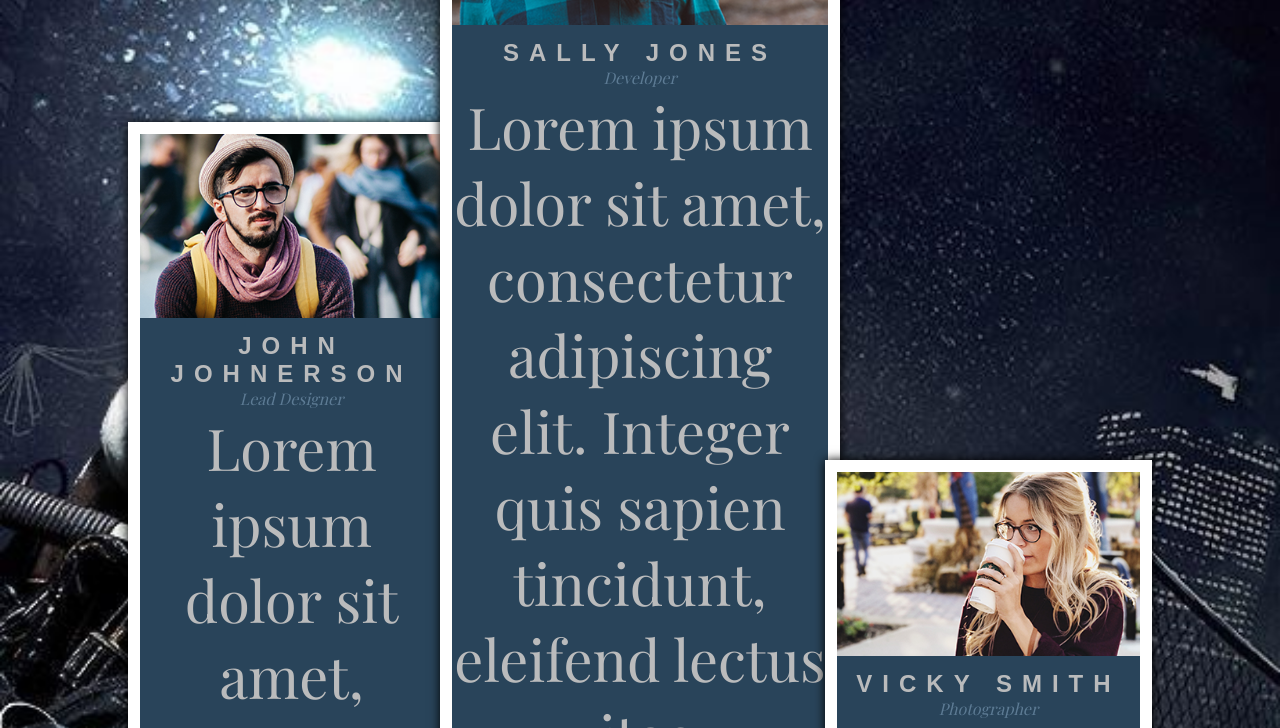
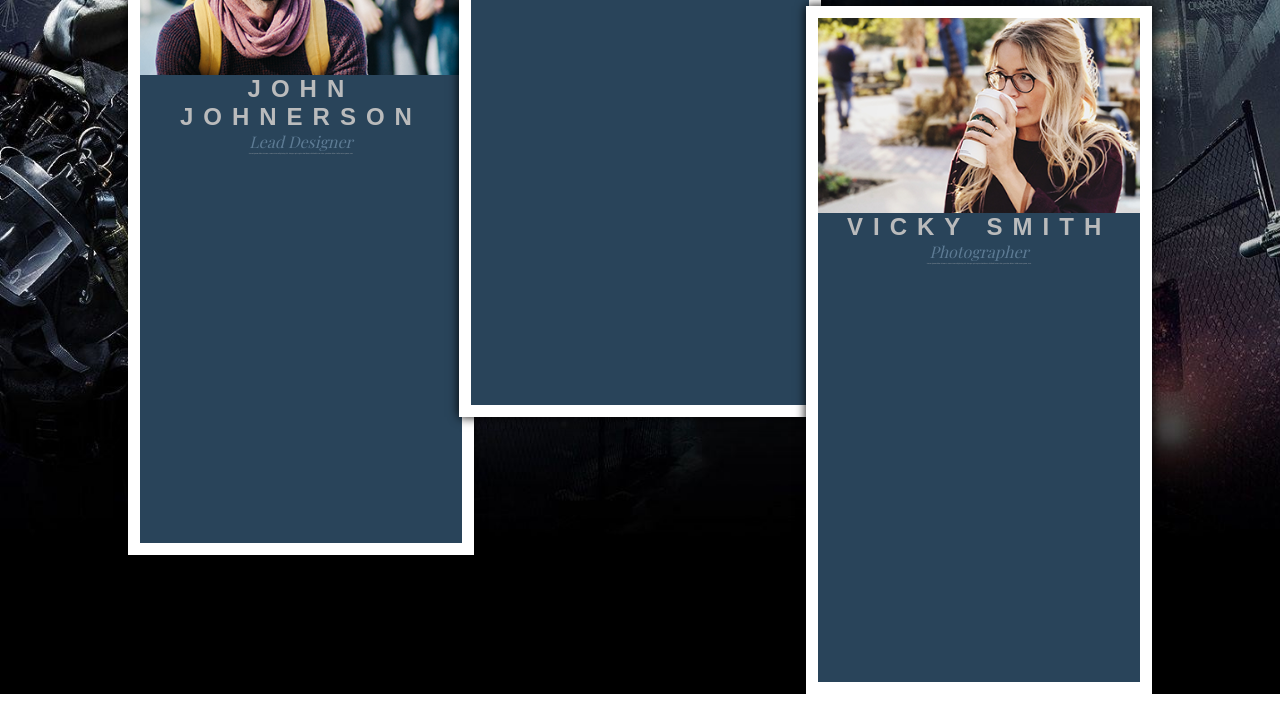
Before and after one commit to masa19715/5, a plain HTML site: page index.html in a window 1280 px wide. Shown: the part 273-1001 px from the top of the page. After the commit the page ends 967 px from the top, so only its background shows below. Drawn offline with nearby package versions, Linux system fonts and the light colour scheme; a web font is replaced by a local one.

Commit message:
Update main.css

```diff
--- a/css/main.css
+++ b/css/main.css
@@ -6,7 +6,7 @@
 body {
   margin: 0;
   font-family: "Playfair Display", serif;
-  font-size: 3.6rem;
+  font-size: 0.1rem;
   color: #babbbc;
   background: url(../img/2.jpg);
   background-size: cover; }
```
